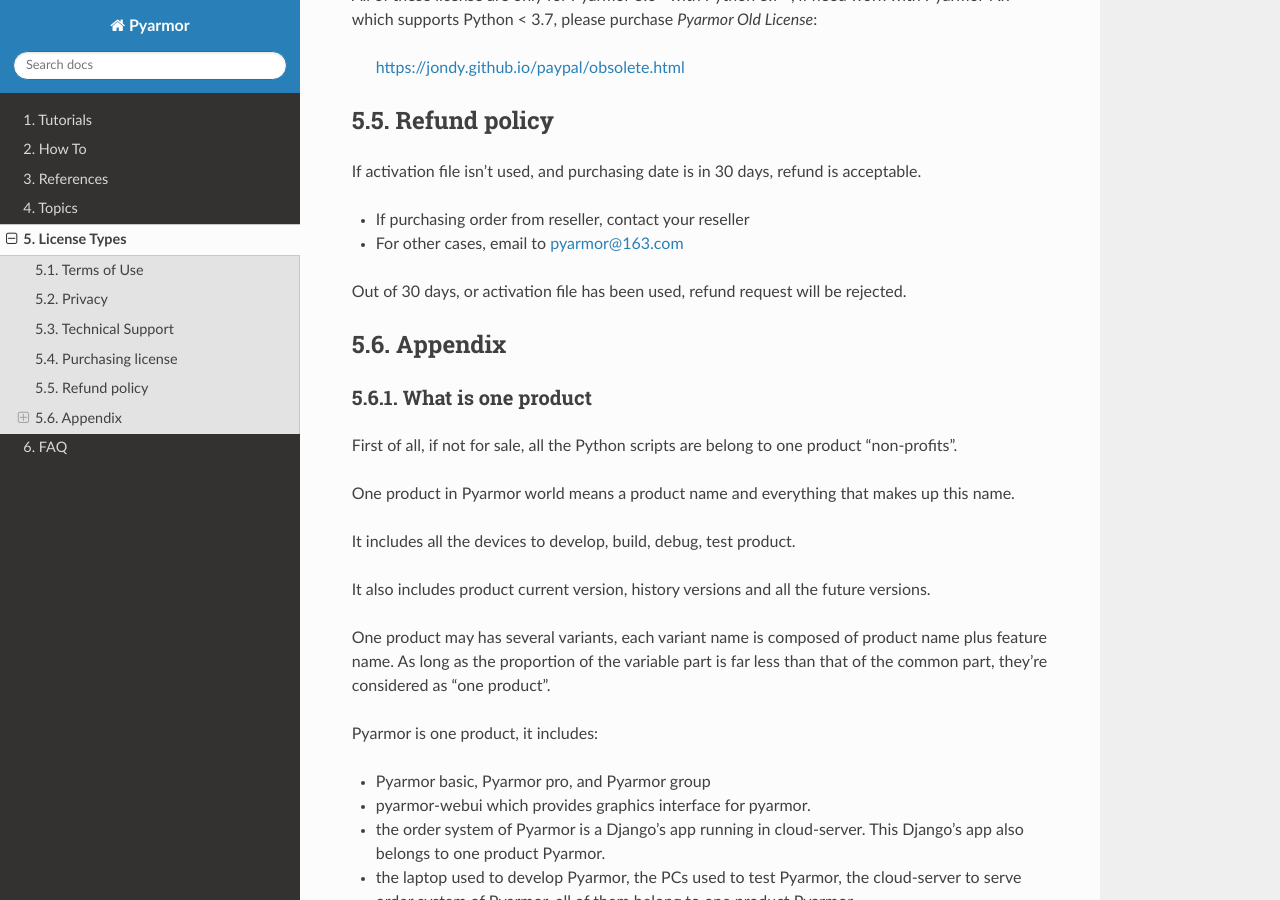
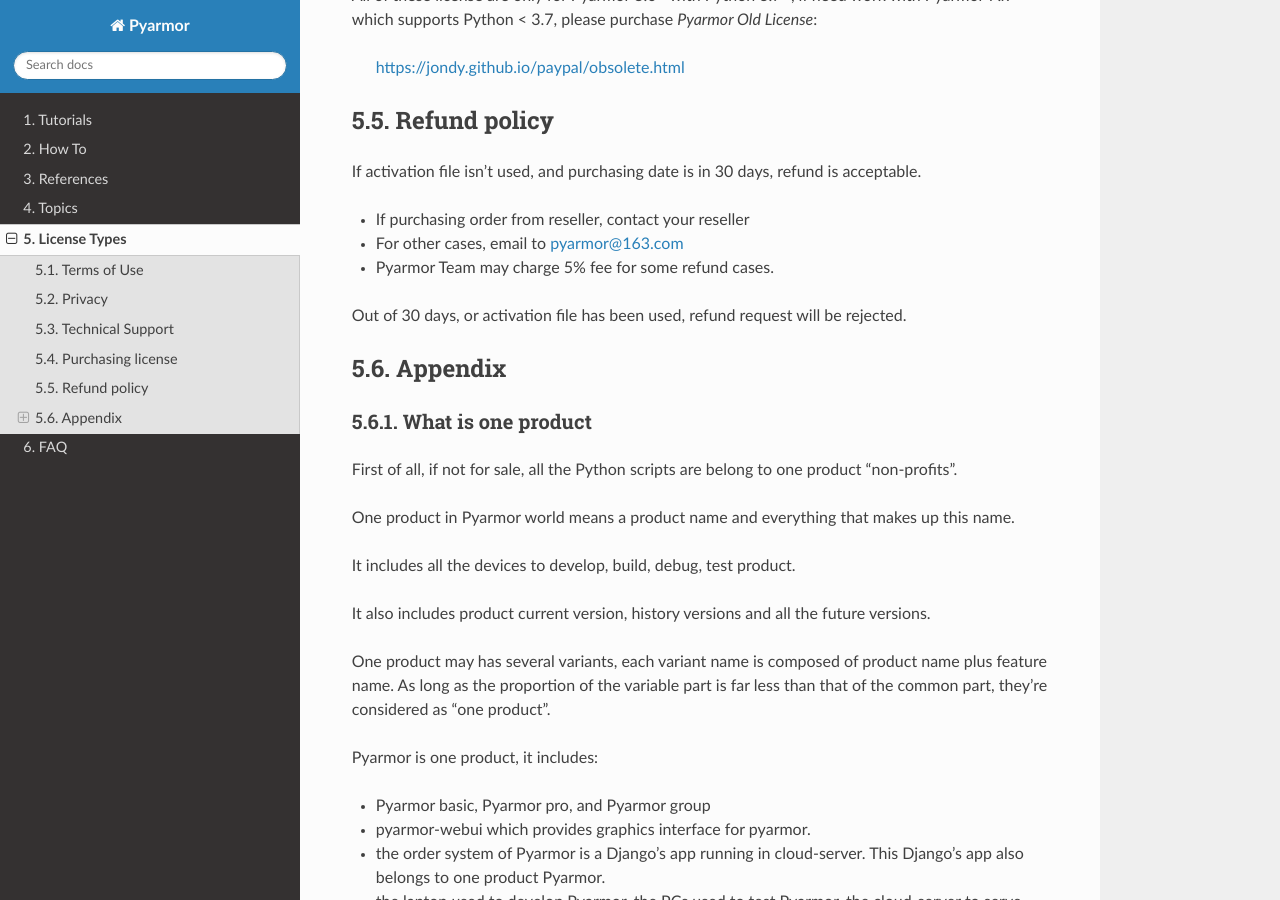
Before and after one commit to dashingsoft/pyarmor, a Sphinx documentation site: the page built from docs/licenses.rst, in a window 1280 px wide and 900 px high, scrolled down 4166 px. Built offline with Sphinx 7.4.7 and the Read the Docs theme 3.1.0, drawn with Linux system fonts in a browser that asks for light colours.

Commit message:
Update refund policy

```diff
--- a/docs/licenses.rst
+++ b/docs/licenses.rst
@@ -190,6 +190,8 @@
 
 - For other cases, email to pyarmor@163.com
 
+- Pyarmor Team may charge 5% fee for some refund cases.
+
 Out of 30 days, or activation file has been used, refund request will be rejected.
 
 Appendix
```
